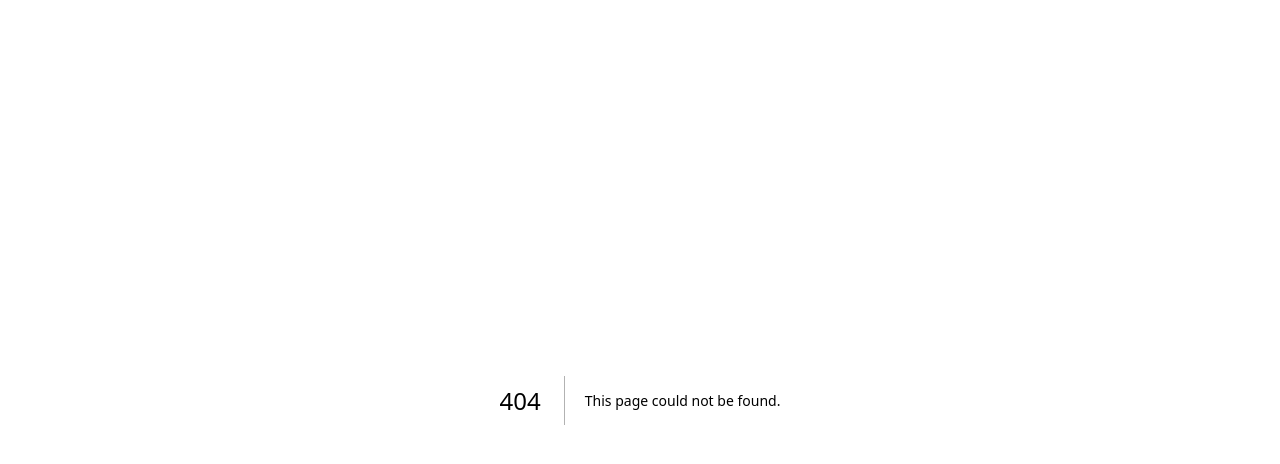
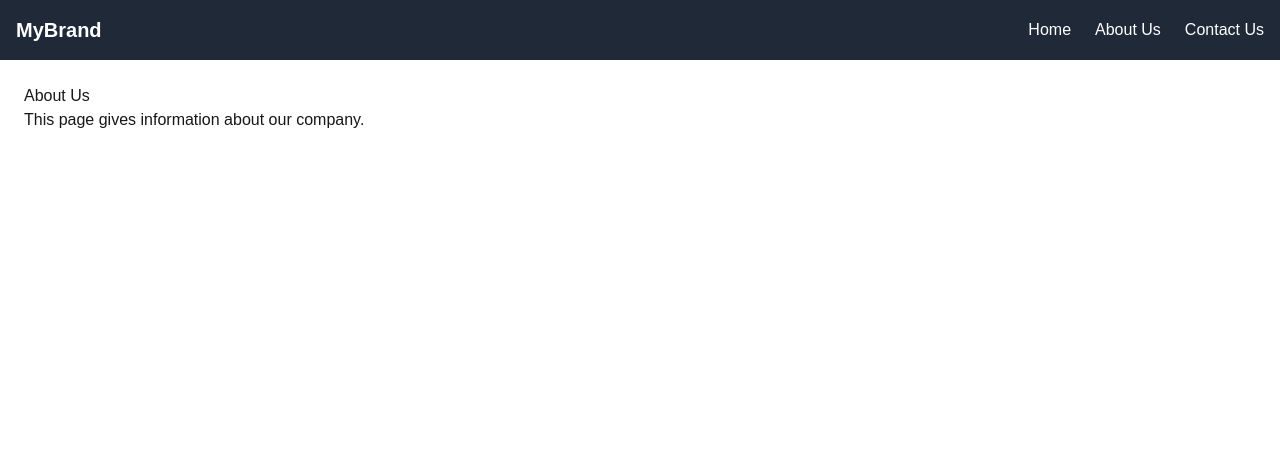
Before and after one commit to vm3techsolutions/altafuturis, a Next.js app: page /about in a window 1280 px wide. Before the commit this address had no page. Shown: the top 464 px of the page. Built offline with nearby package versions, Linux system fonts and the light colour scheme.

Commit message:
Added header file

```diff
--- a/jsconfig.json
+++ b/jsconfig.json
@@ -1,7 +1,10 @@
 {
   "compilerOptions": {
+    "baseUrl": "src",
     "paths": {
-      "@/*": ["./src/*"]
+      "@components/*": ["components/*"],
+      "@styles/*": ["styles/*"],
+      "@app/*": ["app/*"]
     }
   }
 }
--- /dev/null
+++ b/src/app/about/page.js
@@ -0,0 +1,10 @@
+// app/about/page.js
+
+export default function AboutPage() {
+    return (
+      <div>
+        <h1>About Us</h1>
+        <p>This page gives information about our company.</p>
+      </div>
+    );
+  }
--- /dev/null
+++ b/src/app/contact/page.js
@@ -0,0 +1,10 @@
+// app/about/page.js
+
+export default function ContactPage() {
+    return (
+      <div>
+        <h1>Contact Us</h1>
+        <p>This page gives information about our company.</p>
+      </div>
+    );
+  }
--- /dev/null
+++ b/src/app/home/page.js
@@ -0,0 +1,10 @@
+// app/home/page.js
+
+export default function HomePage() {
+    return (
+      <div>
+        <h1>Welcome to Our Website!</h1>
+        <p>This is the homepage.</p>
+      </div>
+    );
+  }
--- a/src/app/layout.js
+++ b/src/app/layout.js
@@ -1,5 +1,6 @@
 import { Geist, Geist_Mono } from "next/font/google";
 import "./globals.css";
+import Menu from "@components/Menu"; // Import Menu Component
 
 const geistSans = Geist({
   variable: "--font-geist-sans",
@@ -19,10 +20,9 @@ export const metadata = {
 export default function RootLayout({ children }) {
   return (
     <html lang="en">
-      <body
-        className={`${geistSans.variable} ${geistMono.variable} antialiased`}
-      >
-        {children}
+      <body className={`${geistSans.variable} ${geistMono.variable} antialiased`}>
+      <Menu /> {/* Navbar */}
+      <main className="container mx-auto p-6">{children}</main>
       </body>
     </html>
   );
--- /dev/null
+++ b/src/components/Menu.js
@@ -0,0 +1,37 @@
+"use client"; // Ensures interactivity
+
+import Link from "next/link";
+
+const Menu = () => {
+  return (
+    <nav className="bg-gray-800 text-white p-4">
+      <div className="container mx-auto flex justify-between items-center">
+        {/* Logo */}
+        <Link href="/" className="text-xl font-bold">
+          MyBrand
+        </Link>
+
+        {/* Menu Items */}
+        <ul className="flex space-x-6">
+          <li>
+            <Link href="/" className="hover:text-gray-300">
+              Home
+            </Link>
+          </li>
+          <li>
+            <Link href="/about" className="hover:text-gray-300">
+              About Us
+            </Link>
+          </li>
+          <li>
+            <Link href="/contact" className="hover:text-gray-300">
+              Contact Us
+            </Link>
+          </li>
+        </ul>
+      </div>
+    </nav>
+  );
+};
+
+export default Menu;
```
